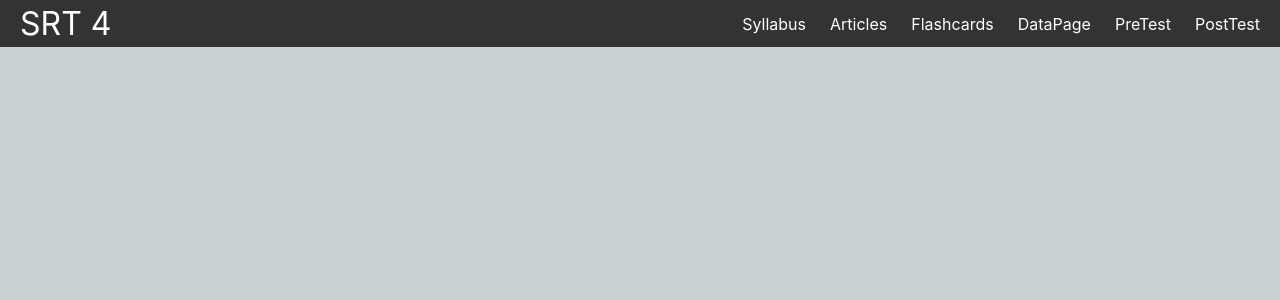
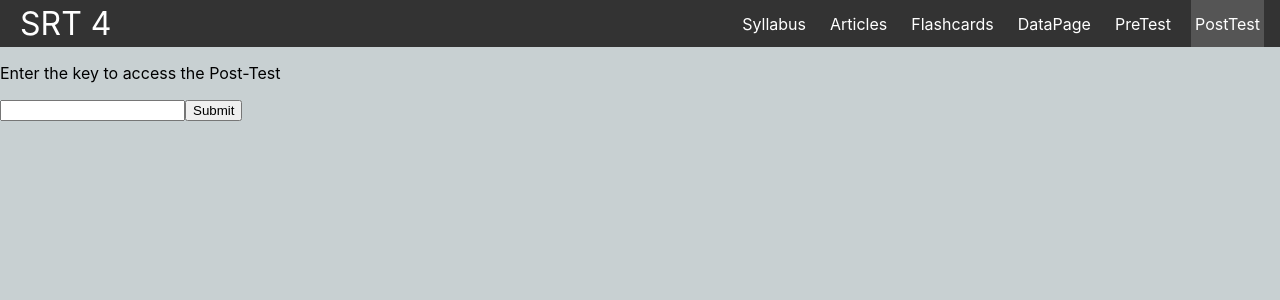
Before and after one commit to MD5595/SrtFlaskWebsite, a React (Create React App) app in the folder my-app/: page /KeyPage in a window 1280 px wide. Shown: the top 300 px of the page. Built offline with nearby package versions, Linux system fonts and the light colour scheme; no server answers.

Commit message:
PostTest access password

```diff
--- a/my-app/src/App.js
+++ b/my-app/src/App.js
@@ -7,7 +7,7 @@ import React, {useEffect, useState} from 'react';
 import axios from 'axios'
 import Syllabus from "./pages/Syllabus";
 import ArticleHome from "./pages/Articles/ArticleHome";
-import LandingPage, { username } from './pages/LandingPage';
+import LandingPage, {username} from './pages/LandingPage';
 import Unit11 from "./pages/Articles/Unit1/u1_1";
 import Unit12 from "./pages/Articles/Unit1/u1_2";
 import Unit13 from "./pages/Articles/Unit1/u1_3";
@@ -27,11 +27,11 @@ import DataPage from "./pages/DataPage";
 import PostTest from "./pages/PostTest";
 import PreTest from "./pages/PreTest";
 import Timer from "./components/Timer";
+import KeyPage from "./pages/KeyPage"
 
 function App() {
     var [getMessage, setGetMessage] = useState({})
     var [page, updatePage] = useState();
-
 
 
     useEffect(() => {
@@ -48,7 +48,7 @@ function App() {
     useEffect(() => {
         let path = window.location.pathname.substring(1);
 
-        axios.post('http://localhost:5000/sendlocationTime', {path,username}).then(response => {
+        axios.post('http://localhost:5000/sendlocationTime', {path, username}).then(response => {
             console.log("SUCCESS", response);
             updatePage(path);
         })
@@ -86,7 +86,7 @@ function App() {
                 <Route index path="/DataPage" element={<DataPage/>}/>
                 <Route index path="/PreTest" element={<PreTest/>}/>
                 <Route index path="/PostTest" element={<PostTest/>}/>
-
+                <Route index path="/KeyPage" element={<KeyPage/>}/>
             </Routes>
 
         </BrowserRouter>
--- a/my-app/src/components/Navbar.js
+++ b/my-app/src/components/Navbar.js
@@ -13,7 +13,7 @@ export default function Navigation() {
         <CustomLink to="/Flashcards">Flashcards</CustomLink>
         <CustomLink to="/DataPage">DataPage</CustomLink>
           <CustomLink to="/PreTest">PreTest</CustomLink>
-        <CustomLink to="/PostTest">PostTest</CustomLink>
+        <CustomLink to="/KeyPage">PostTest</CustomLink>
 
       </ul>
     </nav>
--- /dev/null
+++ b/my-app/src/pages/KeyPage.js
@@ -0,0 +1,34 @@
+import React, {useState} from 'react';
+import {Link, Redirect, Navigate, useNavigate, useLocation} from 'react-router-dom';
+
+const KeyPage = () => {
+    const [inputValue, setInputValue] = useState('');
+    var navigate = useNavigate();
+
+    const handleClick = () => {
+        if (inputValue.toLowerCase() === 'blank') {
+            navigate("/HomePage");
+        } else {
+            navigate("/KeyPage");
+        }
+    };
+
+    return (
+        <div>
+            <p>Enter the key to access the Post-Test</p>
+
+            <input
+                type="text"
+                value={inputValue}
+                onChange={(e) => setInputValue(e.target.value)}
+
+            />
+
+            <button type="button" onClick={handleClick}>
+                Submit
+            </button>
+        </div>
+    );
+};
+
+export default KeyPage;
```
